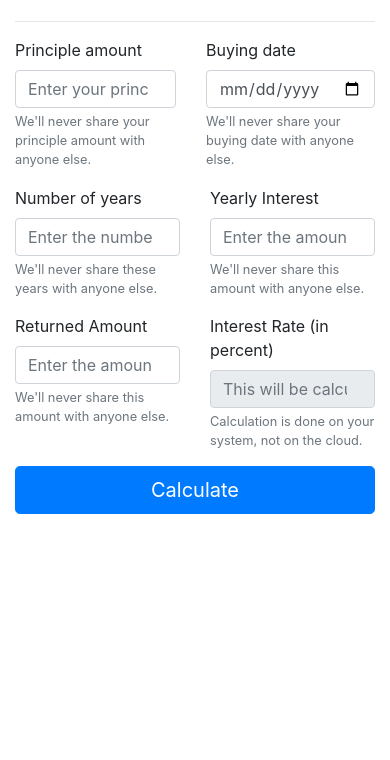
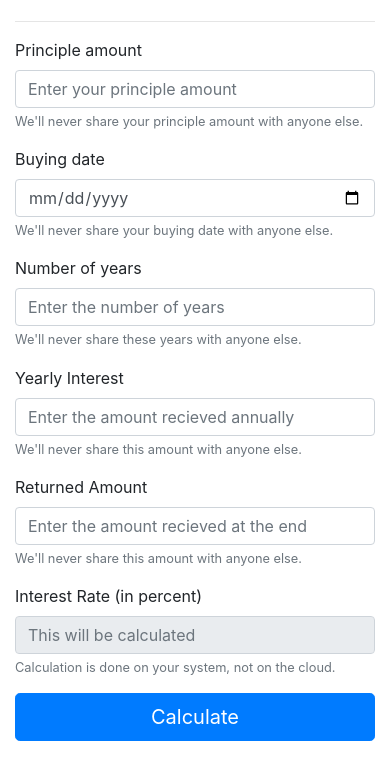
Before and after one commit to Mr-Kumar-Abhishek/scaling-dollop, a plain HTML site: page index.html in a window 390 px wide. Shown: the part 84-844 px from the top of the page. Drawn offline with Linux system fonts and the light colour scheme.

Commit message:
set form cols for medium screen only

```diff
--- a/index.html
+++ b/index.html
@@ -37,17 +37,17 @@
 		</div>
 	</div>
     <div class= "row">
-        <div class="col-sm col-md-6 mx-auto">
+        <div class="col-md-6 mx-auto col-sm">
             <form action="#">
 				<div class="row">
-					<div class="col">
+					<div class="col-md">
 						<div class="form-group">
 							<label for="principle">Principle amount</label>
 							<input type="number" class="form-control" id="principle" aria-describedby="principleHelp" placeholder="Enter your principle amount">
 							<small id="principleHelp" class="form-text text-muted">We'll never share your principle amount with anyone else.</small>
 						</div>
 					</div>
-					<div class="col">
+					<div class="col-md">
 						<div class="form-group">
 							<label for="buyingDate">Buying date</label>
 							<input type="date" class="form-control" id="buyingDate" aria-describedby="buyingDateHelp" placeholder="Enter the date">
@@ -56,14 +56,14 @@
 					</div>
                 </div>
                 <div class="row">
-					<div class="col">
+					<div class="col-md">
 						<div class="form-group">
 							<label for="noYears">Number of years</label>
 							<input type="number" class="form-control" id="noYears" aria-describedby="noYearsHelp" placeholder="Enter the number of years">
 							<small id="noYearsHelp" class="form-text text-muted">We'll never share these years with anyone else.</small>
 						</div>
 					</div>
-					<div class="col">
+					<div class="col-md">
 						<div class="form-group">
 							<label for="interestYear">Yearly Interest</label>
 							<input type="number" class="form-control" id="interestYear" aria-describedby="interestYearHelp" placeholder="Enter the amount recieved annually">
@@ -72,14 +72,14 @@
 					</div>
                 </div>
                 <div class="row">
-					<div class="col">
+					<div class="col-md">
 						<div class="form-group">
 							<label for="endAmount">Returned Amount</label>
 							<input type="number" class="form-control" id="endAmount" aria-describedby="endAmountHelp" placeholder="Enter the amount recieved at the end">
 							<small id="endAmountHelp" class="form-text text-muted">We'll never share this amount with anyone else.</small>
 						</div>
 					</div>
-					<div class="col">
+					<div class="col-md">
 						<div class="form-group">
 							<label for="rate">Interest Rate (in percent)</label>
 							<input type="number" class="form-control" id="rate" aria-describedby="rateHelp" placeholder="This will be calculated" disabled="disabled">
```
